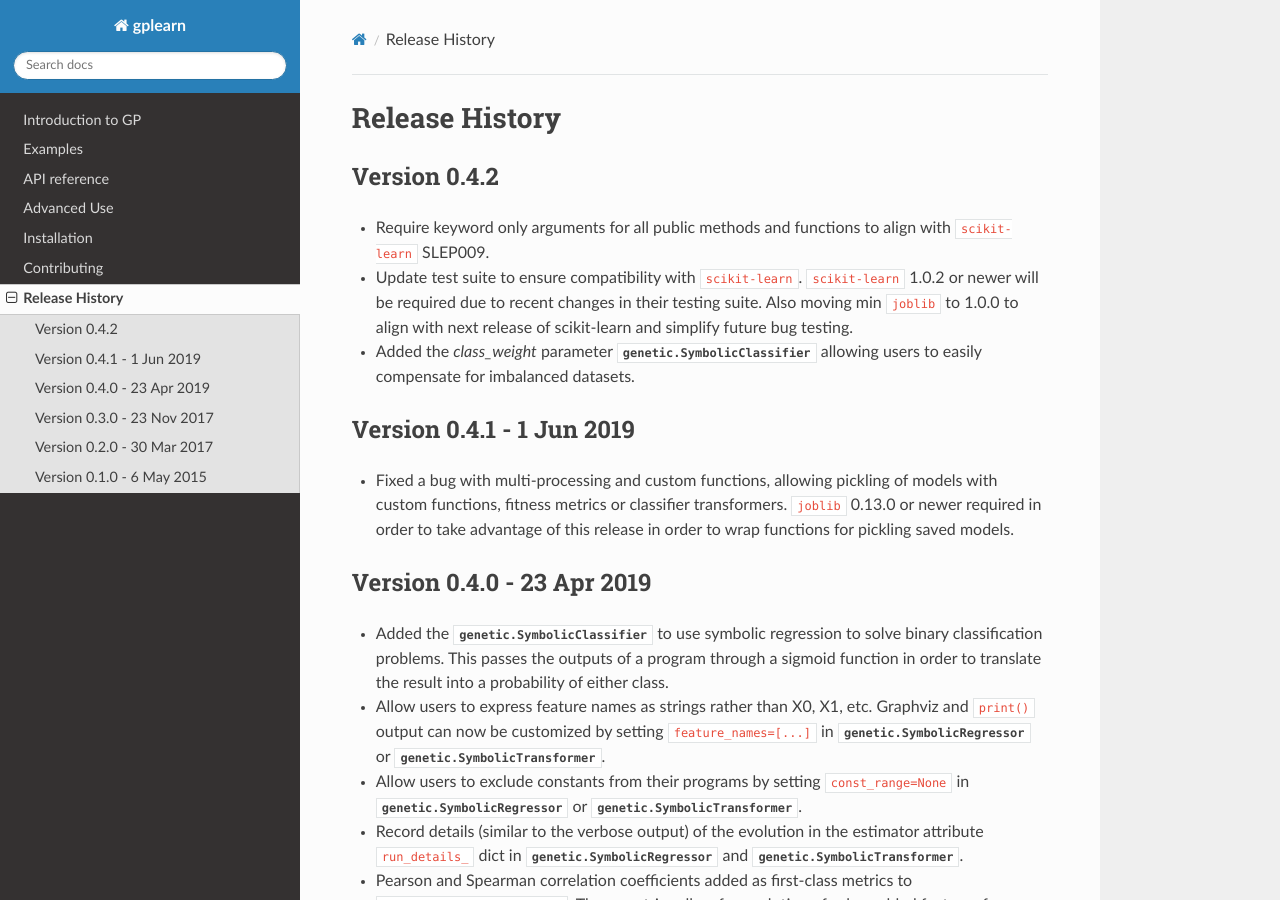
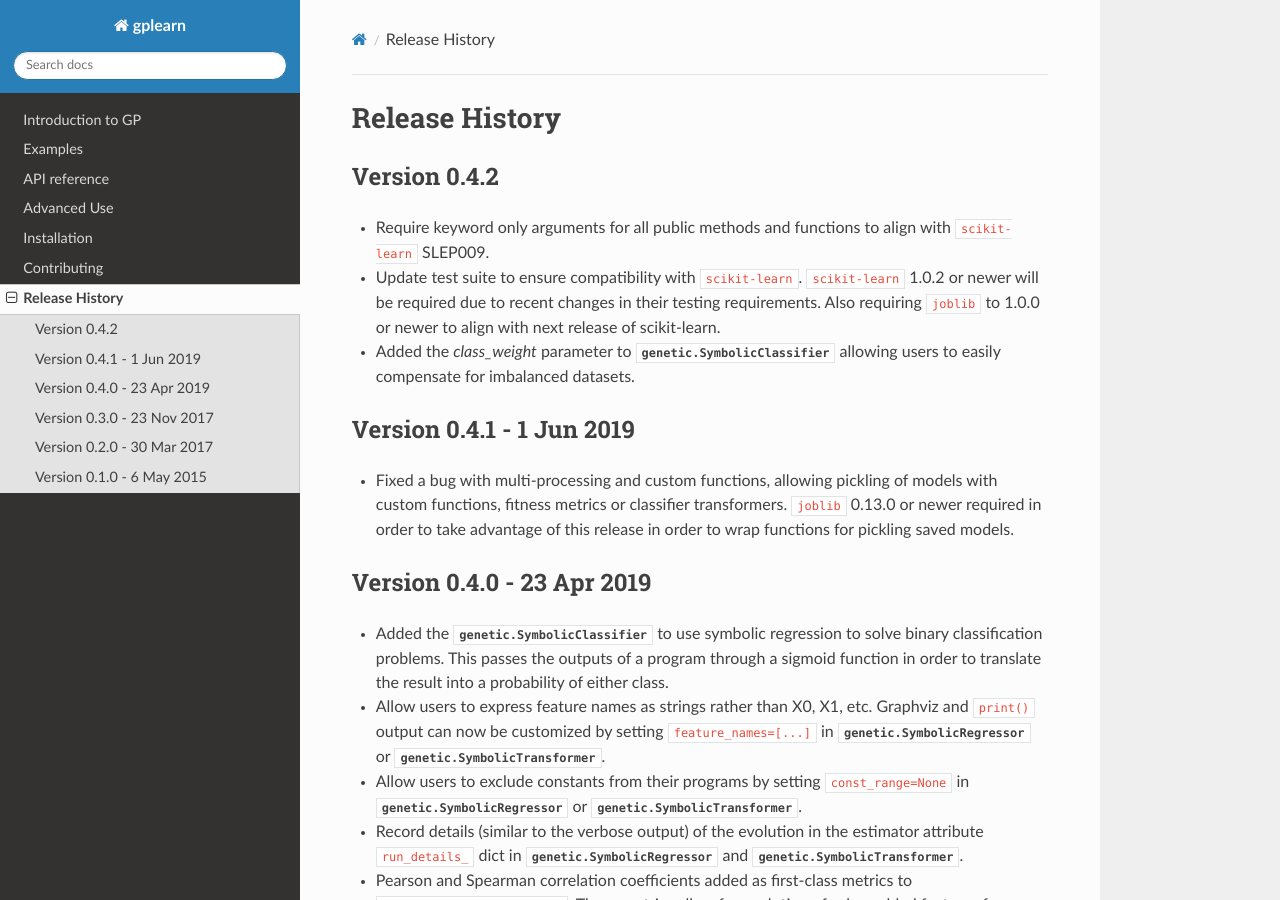
Before and after one commit to trevorstephens/gplearn, a Sphinx documentation site: the page built from doc/changelog.rst, in a window 1280 px wide and 900 px high. Built offline with Sphinx 7.4.7 and the Read the Docs theme 2.0.0, drawn with Linux system fonts in a browser that asks for light colours; the version number could not be read and is left out.

Commit message:
change wording

```diff
--- a/doc/changelog.rst
+++ b/doc/changelog.rst
@@ -11,9 +11,9 @@ Version 0.4.2
   with ``scikit-learn`` SLEP009.
 - Update test suite to ensure compatibility with ``scikit-learn``.
   ``scikit-learn`` 1.0.2 or newer will be required due to recent changes in
-  their testing suite. Also moving min ``joblib`` to 1.0.0 to align with next
-  release of scikit-learn and simplify future bug testing.
-- Added the `class_weight` parameter :class:`genetic.SymbolicClassifier`
+  their testing requirements. Also requiring ``joblib`` to 1.0.0 or newer to
+  align with next release of scikit-learn.
+- Added the `class_weight` parameter to :class:`genetic.SymbolicClassifier`
   allowing users to easily compensate for imbalanced datasets.
 
 Version 0.4.1 - 1 Jun 2019
```
